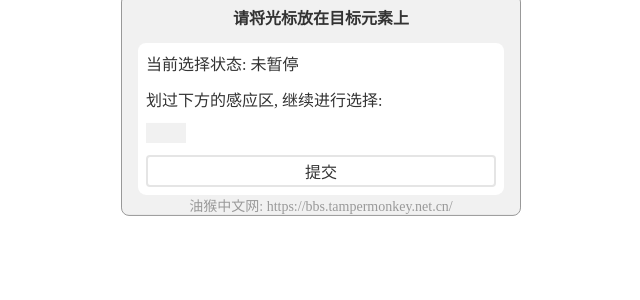
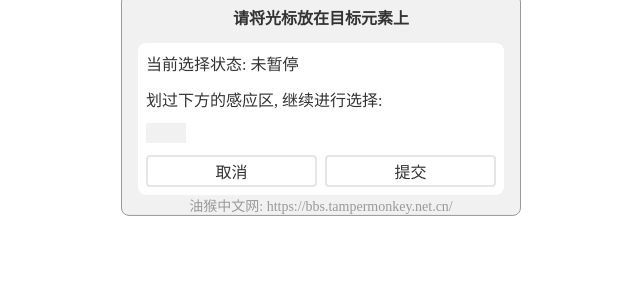
Before and after one commit to HHsomeHand/monkey-spyxx-lib, a React app: page / in a window 1280 px wide. Shown: the top 300 px of the page, without its empty margins (319-959 px from the left). Built offline with nearby package versions, Linux system fonts and the light colour scheme; the HTML template or start-up script is replaced by a standard one.

Commit message:
feat: UserSelectDialog 实现了取消按钮, 同时实现了退出时的过渡动画

```diff
--- a/src/components/dialog/UserSelectDialog/index.tsx
+++ b/src/components/dialog/UserSelectDialog/index.tsx
@@ -22,6 +22,7 @@ import ParamOptionContext from "@/context/ParamOptionContext.ts";
 export interface UserSelectDialogProps {
     className?: string,
     onResult?: (selector: string) => void;
+    isShowDialog: boolean;
     onIsShowDialogChange?: (newIsShowDialog: boolean) => void;
     ref?: React.RefObject<HTMLDivElement>;
 }
@@ -40,7 +41,9 @@ export const UserSelectDialog = memo((
         onCurrSelectElChange: contextOnCurrSelectChange = undefined,
         submitBtnText: contextSubmitBtnText = "提交",
         excludeSelectors: contextExcludeSelectors = [],
-        matchExcludeFn: contextMatchExcludeFn = undefined
+        matchExcludeFn: contextMatchExcludeFn = undefined,
+        cancelBtnText: contextCancelBtnText = "取消",
+        isShowCancelBtn: contextIsShowCancelBtn = true,
     } = useContext(ParamOptionContext);
 
     function matchExcludeFn(el: HTMLElement) {
@@ -186,6 +189,12 @@ export const UserSelectDialog = memo((
         telescopeEl.style.borderBottomLeftRadius = style.borderBottomLeftRadius;
     }, [currSelectedEl]);
 
+    useEffect(() => {
+        if (!props.isShowDialog && telescopeElRef.current) {
+            telescopeElRef.current.style.opacity = "0";
+        }
+    }, [props.isShowDialog]);
+
     const [isPauseSelected, setIsPauseSelected, getIsPauseSelected] = useStateRef(contextInitPauseState);
 
     useEffect(() => {
@@ -240,15 +249,26 @@ export const UserSelectDialog = memo((
     // ======================
     const selectorDisplayerRef = useRef<CornSelectorDisplayerRef>();
 
+    const onFinishBtnClick = useCallback((result: string) => {
+        // 等待过渡动画结束
+        setTimeout(() => {
+            props.onResult?.(result);
+        }, 500);
+
+        props.onIsShowDialogChange?.(false);
+    }, [])
+
     const onSubmitBtnClick: OnBtnClickFnTYpe =  useCallback(() => {
         if (!selectorDisplayerRef.current) {
             console.log("spyxx 出错, selectorDisplayerRef.current 竟然为 null, 不可能存在这种离谱的情况")
             return;
         }
 
-        props.onResult?.(selectorDisplayerRef.current.getSelector());
+        onFinishBtnClick(selectorDisplayerRef.current.getSelector())
+    }, []);
 
-        props.onIsShowDialogChange?.(false);
+    const onCancelBtnClick: OnBtnClickFnTYpe =  useCallback(() => {
+        onFinishBtnClick("")
     }, []);
 
 
@@ -298,9 +318,24 @@ export const UserSelectDialog = memo((
                 )
             }
 
-            <CornButton className="border-2! border-neutral-200!" data-slot="submit-btn" onClick={onSubmitBtnClick}>
-                {contextSubmitBtnText}
-            </CornButton>
+            <div className="flex gap-2">
+
+                {
+                    contextIsShowCancelBtn && (
+                        <CornButton className="grow border-2! border-neutral-200!" data-slot="submit-btn" onClick={onCancelBtnClick}>
+                            {contextCancelBtnText}
+                        </CornButton>
+                    )
+                }
+
+                <CornButton className="grow border-2! border-neutral-200!" data-slot="submit-btn" onClick={onSubmitBtnClick}>
+                    {contextSubmitBtnText}
+                </CornButton>
+
+            </div>
+
+
+
 
             <a
                 className="text-sm text-neutral-600! opacity-55 whitespace-nowrap absolute bottom-[-22px] left-[50%] translate-x-[-50%]"
@@ -344,4 +379,5 @@ export const UserSelectDialog = memo((
 });
 
 
+// @ts-ignore
 export default UserSelectDialog;
--- a/src/components/dialog/UserSelectDialogController/index.tsx
+++ b/src/components/dialog/UserSelectDialogController/index.tsx
@@ -4,7 +4,7 @@ import UserSelectDialogControllerWrapper from "./style.ts";
 import { CSSTransition } from 'react-transition-group';
 
 export const UserSelectDialogController = memo((
-    props:  Omit<UserSelectDialogProps, 'onIsShowDialogChange'>
+    props:  Omit<UserSelectDialogProps, 'onIsShowDialogChange' | 'isShowDialog'>
 ) => {
     const [isShowDialog, setIsShowDialog] = useState(true);
 
@@ -24,7 +24,7 @@ export const UserSelectDialogController = memo((
                 unmountOnExit // 退出时卸载组件
                 appear={true}
             >
-                <UserSelectDialog ref={dialogRef} onIsShowDialogChange={setIsShowDialog} {...props}/>
+                <UserSelectDialog ref={dialogRef} isShowDialog={isShowDialog} onIsShowDialogChange={setIsShowDialog} {...props}/>
             </CSSTransition>
         </UserSelectDialogControllerWrapper>
     );
--- a/src/main.tsx
+++ b/src/main.tsx
@@ -37,6 +37,12 @@ const spyXX: ISpyXX = {
         });
     },
     async getParent(selector: string, options: SpyXXGetParentOptionsType = {}) {
+        if (selector === "") {
+            console.warn("spyxx getParent selector 为空字符串, 请检查后再调用本函数")
+
+            return "";
+        }
+
         return this.getSelector({
             isShowPauseState: false,
             initPauseState: true,
--- a/src/types/global.d.ts
+++ b/src/types/global.d.ts
@@ -7,6 +7,12 @@ export interface SpyXXGetSelectorOptionsType {
 
     // 对话框提交按钮的文本内容
     submitBtnText?: string;
+
+    // 对话框关闭按钮的文本内容
+    cancelBtnText?: string;
+
+    // 是否显示关闭按钮
+    isShowCancelBtn?: boolean;
 
     // 是否显示暂停状态
     isShowPauseState?: boolean;
```
